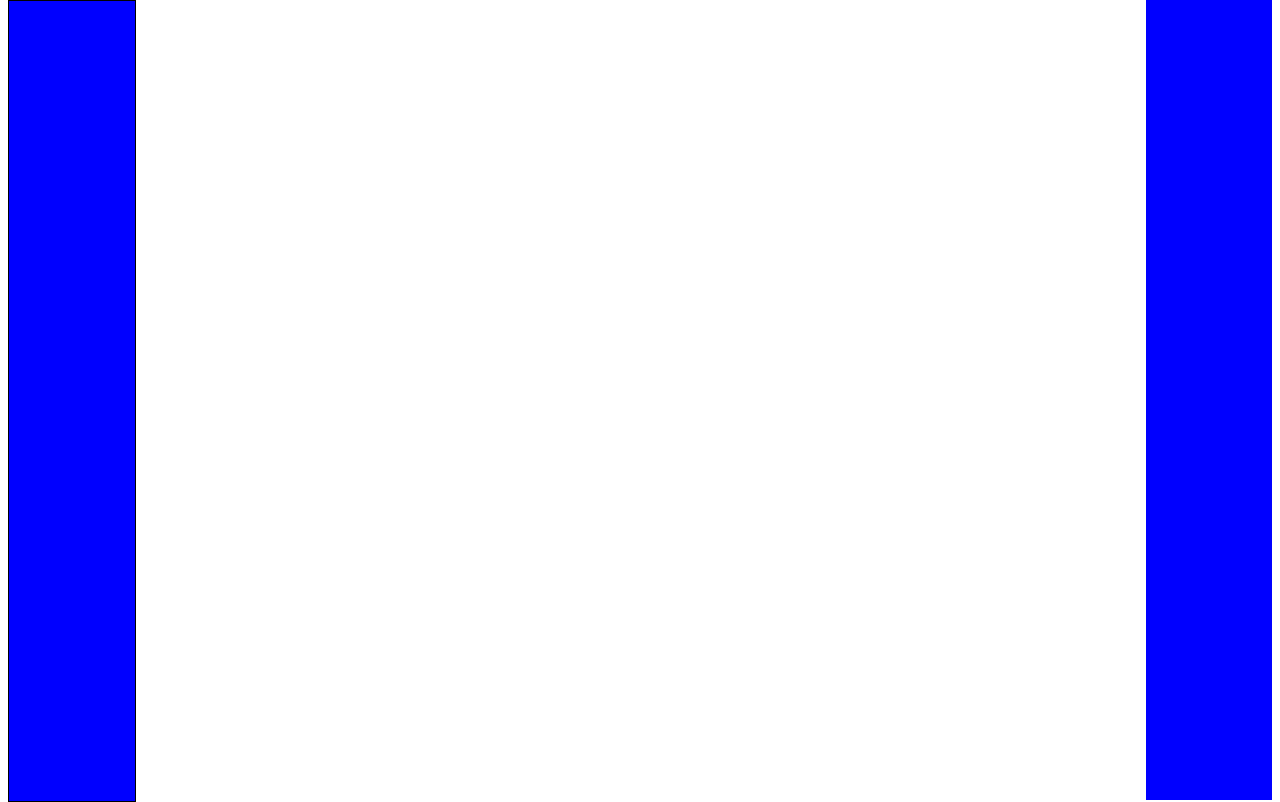
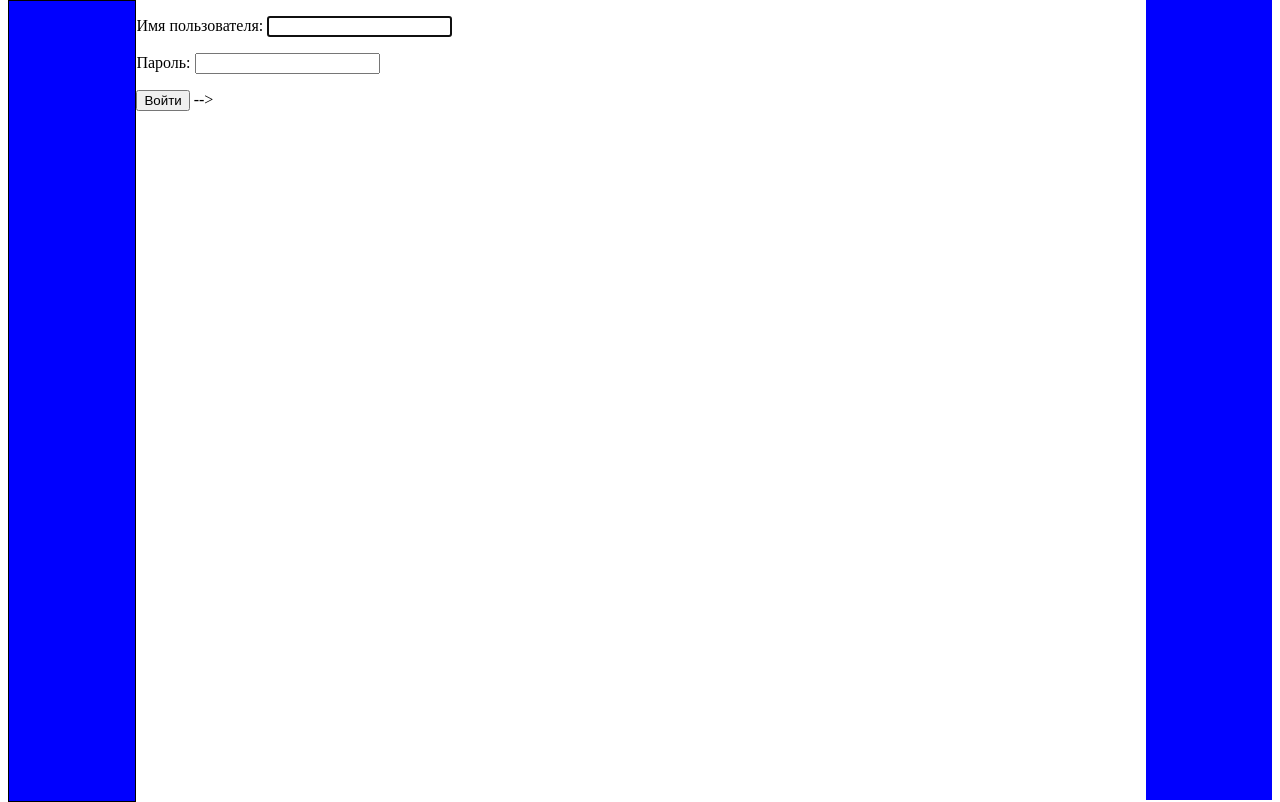
Before and after one commit to Elmersperry/DjangoBlogSite, a Django app: page /users/login/ in a window 1280 px wide. Shown: the part 86-888 px from the top of the page. Run offline with Django 5.2, Linux system fonts and the light colour scheme.

Commit message:
rdfggerdger

```diff
--- a/BlogSite/urls.py
+++ b/BlogSite/urls.py
@@ -1,3 +1,4 @@
+
 """
 URL configuration for BlogSite project.
 
--- a/users/templates/users/login.html
+++ b/users/templates/users/login.html
@@ -5,7 +5,9 @@
 <h3>Пожалуйста, войдите на сайт</h3>
 <form method="post">
     {% csrf_token %}
-    {{ form.as_p }}
+<!--    {{ form.as_p }}-->
+    <p>Имя пользователя: {{ form.username }}</p>
+    <p>Пароль: {{ form.password }}</p>
     <button type="submit">Войти</button>
 </form>
 
```
